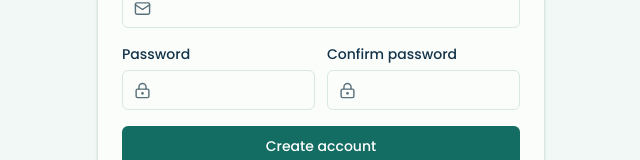
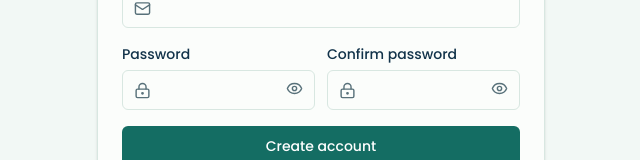
Before and after one commit to 23-75125-pixel/ecolearn, a Next.js app: page /register in a window 1280 px wide. Shown: the part 504-664 px from the top of the page, without its empty margins (319-959 px from the left). Built offline with nearby package versions, Linux system fonts and the light colour scheme.

Commit message:
Add password visibility toggles

```diff
--- a/app/(auth)/login/page.tsx
+++ b/app/(auth)/login/page.tsx
@@ -1,9 +1,9 @@
 "use client";
 
-import { Suspense, useActionState } from "react";
+import { Suspense, useActionState, useState } from "react";
 import Link from "next/link";
 import { useSearchParams } from "next/navigation";
-import { LockKeyhole, Mail } from "lucide-react";
+import { Eye, EyeOff, LockKeyhole, Mail } from "lucide-react";
 import { signIn, type FormState } from "../actions";
 import { Button } from "@/components/ui/button";
 import { Input } from "@/components/ui/input";
@@ -14,6 +14,7 @@ const initialState: FormState = null;
 
 function LoginForm() {
   const [state, formAction, isPending] = useActionState(signIn, initialState);
+  const [showPassword, setShowPassword] = useState(false);
   const searchParams = useSearchParams();
   const next = searchParams.get("next") ?? "";
 
@@ -40,7 +41,10 @@ function LoginForm() {
         <Label htmlFor="password">Password</Label>
         <div className="relative">
             <LockKeyhole aria-hidden="true" size={17} className="pointer-events-none absolute left-3 top-3 text-muted" />
-            <Input id="password" name="password" type="password" autoComplete="current-password" required invalid={!!state?.fieldErrors?.password} className="pl-10" />
+            <Input id="password" name="password" type={showPassword ? "text" : "password"} autoComplete="current-password" required invalid={!!state?.fieldErrors?.password} className="pl-10 pr-10" />
+            <button type="button" onClick={() => setShowPassword((visible) => !visible)} className="absolute right-3 top-2.5 text-muted hover:text-foreground" aria-label={showPassword ? "Hide password" : "Show password"} title={showPassword ? "Hide password" : "Show password"}>
+              {showPassword ? <EyeOff size={17} /> : <Eye size={17} />}
+            </button>
           </div>
         <FieldError>{state?.fieldErrors?.password}</FieldError>
       </div>
--- a/app/(auth)/register/page.tsx
+++ b/app/(auth)/register/page.tsx
@@ -2,7 +2,7 @@
 
 import { useActionState, useState } from "react";
 import Link from "next/link";
-import { BookOpenCheck, GraduationCap, LockKeyhole, Mail, Phone, UserRound } from "lucide-react";
+import { BookOpenCheck, Eye, EyeOff, GraduationCap, LockKeyhole, Mail, Phone, UserRound } from "lucide-react";
 import { signUp, type FormState } from "../actions";
 import { Button } from "@/components/ui/button";
 import { Input } from "@/components/ui/input";
@@ -15,6 +15,8 @@ const initialState: FormState = null;
 export default function RegisterPage() {
   const [state, formAction, isPending] = useActionState(signUp, initialState);
   const [role, setRole] = useState<"student" | "tutor">("student");
+  const [showPassword, setShowPassword] = useState(false);
+  const [showConfirmPassword, setShowConfirmPassword] = useState(false);
 
   if (state?.message) {
     return (
@@ -105,12 +107,12 @@ export default function RegisterPage() {
         <div className="grid grid-cols-2 gap-3">
           <div>
             <Label htmlFor="password">Password</Label>
-            <div className="relative"><LockKeyhole aria-hidden="true" size={17} className="pointer-events-none absolute left-3 top-3 text-muted" /><Input id="password" name="password" type="password" autoComplete="new-password" required invalid={!!state?.fieldErrors?.password} className="pl-10" /></div>
+            <div className="relative"><LockKeyhole aria-hidden="true" size={17} className="pointer-events-none absolute left-3 top-3 text-muted" /><Input id="password" name="password" type={showPassword ? "text" : "password"} autoComplete="new-password" required invalid={!!state?.fieldErrors?.password} className="pl-10 pr-10" /><button type="button" onClick={() => setShowPassword((visible) => !visible)} className="absolute right-3 top-2.5 text-muted hover:text-foreground" aria-label={showPassword ? "Hide password" : "Show password"} title={showPassword ? "Hide password" : "Show password"}>{showPassword ? <EyeOff size={17} /> : <Eye size={17} />}</button></div>
             <FieldError>{state?.fieldErrors?.password}</FieldError>
           </div>
           <div>
             <Label htmlFor="confirmPassword">Confirm password</Label>
-            <div className="relative"><LockKeyhole aria-hidden="true" size={17} className="pointer-events-none absolute left-3 top-3 text-muted" /><Input id="confirmPassword" name="confirmPassword" type="password" autoComplete="new-password" required invalid={!!state?.fieldErrors?.confirmPassword} className="pl-10" /></div>
+            <div className="relative"><LockKeyhole aria-hidden="true" size={17} className="pointer-events-none absolute left-3 top-3 text-muted" /><Input id="confirmPassword" name="confirmPassword" type={showConfirmPassword ? "text" : "password"} autoComplete="new-password" required invalid={!!state?.fieldErrors?.confirmPassword} className="pl-10 pr-10" /><button type="button" onClick={() => setShowConfirmPassword((visible) => !visible)} className="absolute right-3 top-2.5 text-muted hover:text-foreground" aria-label={showConfirmPassword ? "Hide confirmation password" : "Show confirmation password"} title={showConfirmPassword ? "Hide confirmation password" : "Show confirmation password"}>{showConfirmPassword ? <EyeOff size={17} /> : <Eye size={17} />}</button></div>
             <FieldError>{state?.fieldErrors?.confirmPassword}</FieldError>
           </div>
         </div>
```
